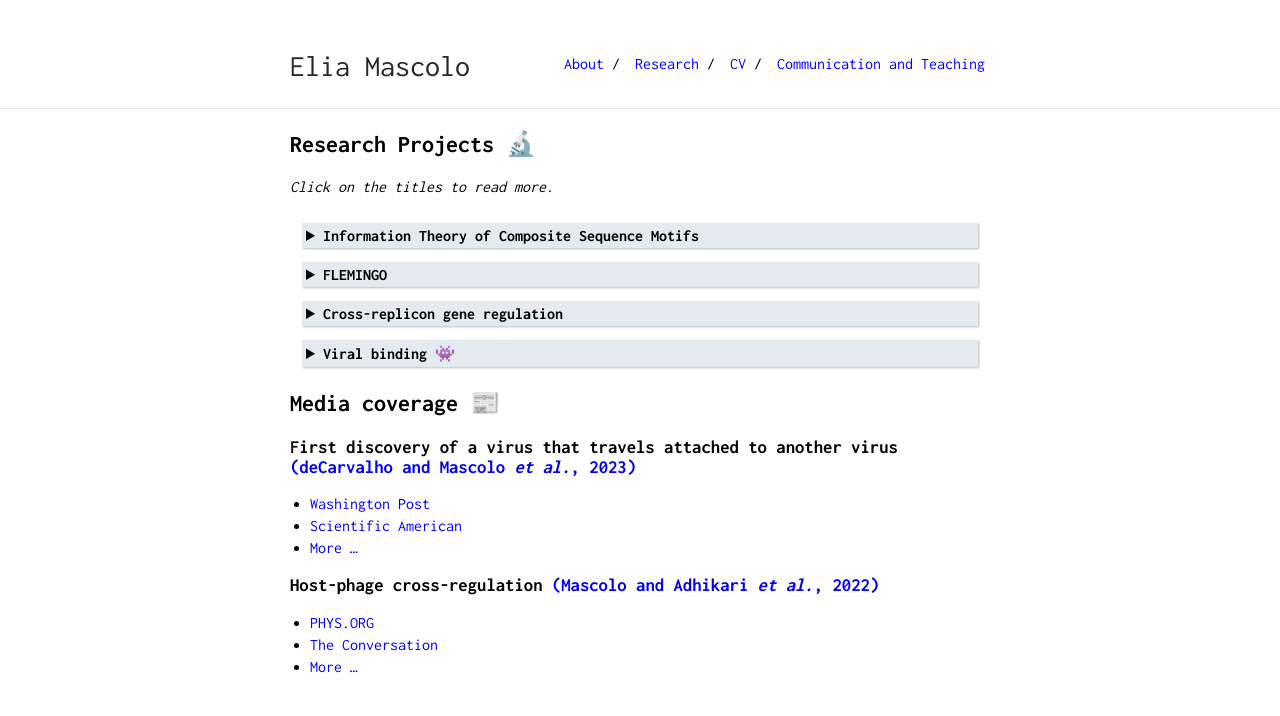
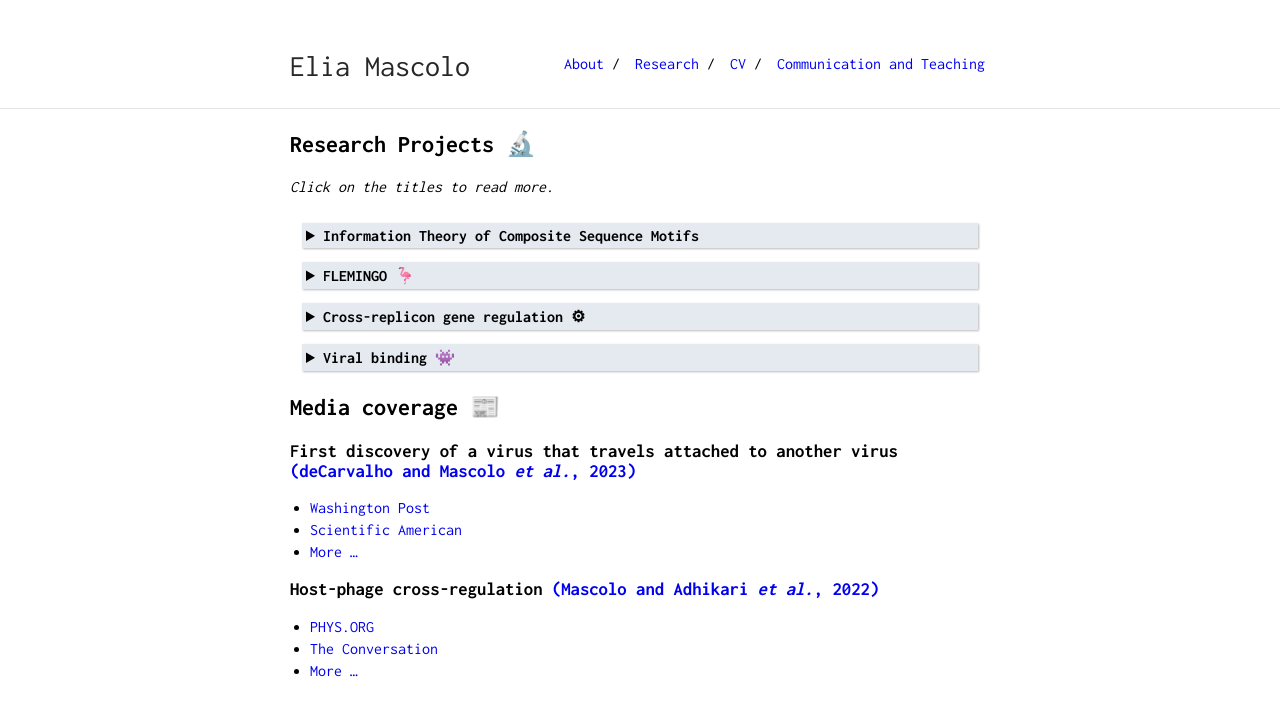
Before and after one commit to eliamascolo/eliamascolo.github.io, a Jekyll site: the page built from research.md, in a window 1280 px wide. Shown: the top 716 px of the page. Built offline with Jekyll 4.4.1, drawn with Linux system fonts in a browser that asks for light colours; part of the change alters nothing that is shown.

```diff
--- a/research.md
+++ b/research.md
@@ -61,14 +61,14 @@ I also show how this framework can be applied to study different aspects of targ
 </details>
 
 <details>
-<summary><strong>FLEMINGO</strong></summary>
+<summary><strong>FLEMINGO &#x1F9A9;</strong></summary>
 <p>I developed a motif discovery tool that can discover <i>composite motifs</i> (see <a href="#ITCM">Composite Sequence Motifs</a> ) in biological data (sets of co-regulated promoters) through evolutionary computation. The tool, called <strong><i>FLEMINGO</i></strong> (for <strong>FLE</strong>xible <strong>M</strong>otif <strong>IN</strong>ference via <strong>G</strong>enetic <strong>O</strong>ptimization), can detect motifs encompassing spacers (or <i>gaps</i>) of variable length, as well as DNA shape features (inferred from the DNA sequence).
 <img src="/images/FLEMINGO_logo.jpg" alt="The logo of the bioinformatic tool FLEMINGO, showing flamingos connecting sequence logos with their legs">
 </p>
 </details>
 
 <details>
-<summary><strong>Cross-replicon gene regulation</strong></summary>
+<summary><strong>Cross-replicon gene regulation &#9881;</strong></summary>
 <p>In a transcriptional regulatory network (TRN), every node represents a gene, and every link represents a transcriptional regulation,
 connecting a transcription factor with one of its targets.
 
```
